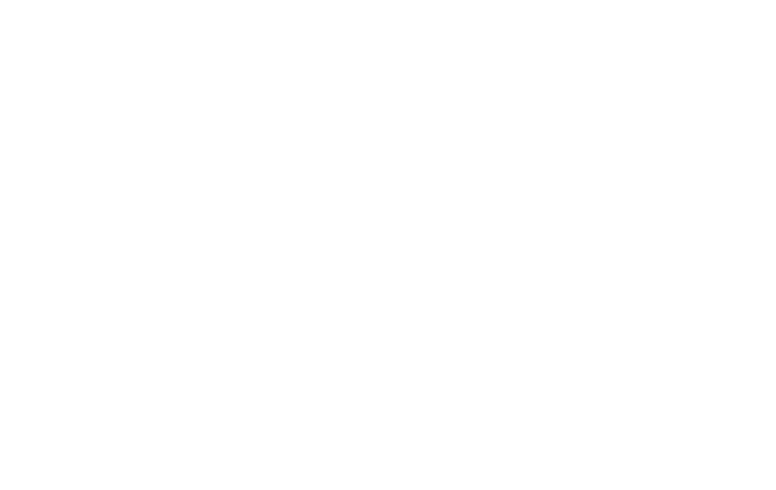
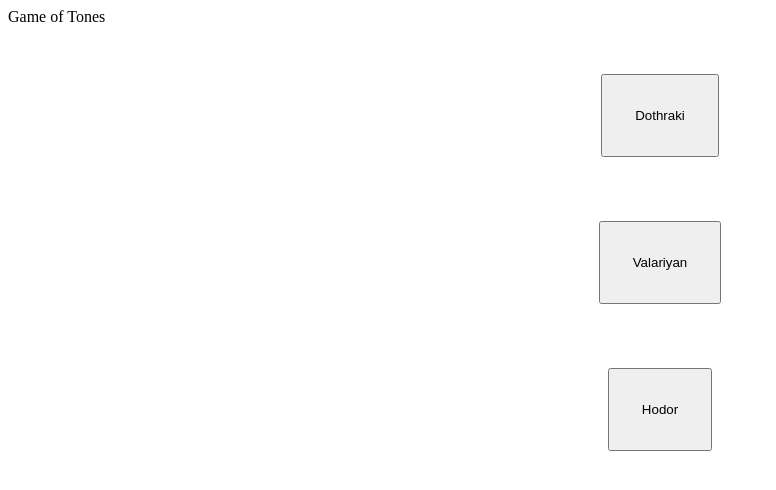
Before and after one commit to BhaveshSSingh/Game-Of-Thrones-Speak, a plain HTML site: page index.html in a window 1280 px wide. Shown: the whole page, without its empty margins (0-776 px from the left). Drawn offline with Linux system fonts and the light colour scheme.

Commit message:
styling home page

```diff
--- /dev/null
+++ b/index.css
@@ -0,0 +1,15 @@
+.container-center {
+  max-width: 600px;
+  margin: auto;
+  text-align: center;
+}
+
+.list-styling {
+  list-style: none;
+  /* margin: 2rem;
+  padding: 2rem; */
+}
+button {
+  margin: 2rem;
+  padding: 2rem;
+}
--- a/index.html
+++ b/index.html
@@ -4,6 +4,16 @@
     <meta charset="UTF-8" />
     <meta name="viewport" content="width=device-width, initial-scale=1.0" />
     <title>Game of Tones</title>
+    <link rel="stylesheet" href="index.css" />
   </head>
-  <body></body>
+  <body>
+    <header>Game of Tones</header>
+    <div class="container-center">
+      <ul class="list-styling">
+        <li><button>Dothraki</button></li>
+        <li><button>Valariyan</button></li>
+        <li><button>Hodor</button></li>
+      </ul>
+    </div>
+  </body>
 </html>
```
